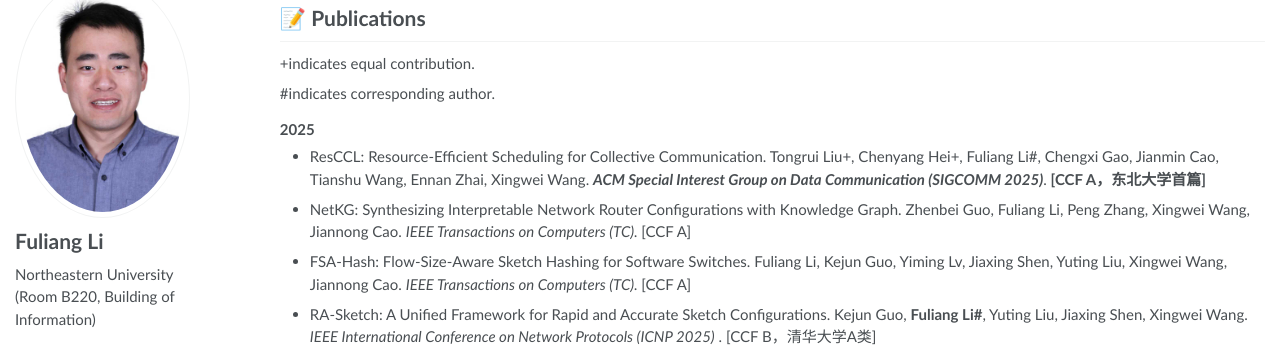
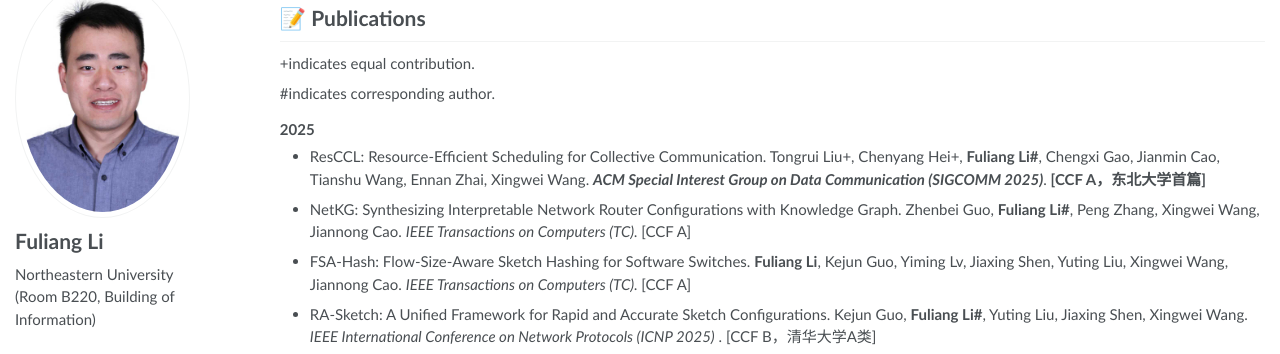
Before and after one commit to Fuliang-Li/Fuliang-Li.github.io, a Jekyll site: the page built from _pages/about.md, in a window 1280 px wide and 900 px high, scrolled down 1121 px. Shown: the part 113-467 px from the top of the window. Built offline with Jekyll 4.4.1, drawn with Linux system fonts in a browser that asks for light colours; some of the changed text lies outside the part shown.

Commit message:
Update about.md

```diff
--- a/_pages/about.md
+++ b/_pages/about.md
@@ -20,7 +20,7 @@ redirect_from:
 Fuliang Li (李福亮), Professor of Northeastern University. I obtained my Bachelor’s degree in Computer Science and Engineering from Northeastern University in 2009 and was directly admitted to Tsinghua University’s Institute for Network Sciences and Cyberspace as a Ph.D. student, under the supervision of Professor Wu Jianping (<a href="https://www.tsinghua.edu.cn/info/1166/93896.htm" target="_blank">吴建平</a>). I earned my Ph.D. degree from Tsinghua University in 2015. Now, I work with Professor Xingwei Wang (<a href="https://neu.edu.cn/info/1012/3221.htm" target="_blank">王兴伟</a>). My main research interests include computer networks, as well as the bridging between networking and AI.
 
 # 🔥 News
-- *2025.08: &nbsp;🎉🎉 We have two papers accepted by TC [CCF A].
+- 2025.08: &nbsp;🎉🎉 We have two papers accepted by TC [CCF A].
 - *2025.07*: &nbsp;🎉🎉🎉🎉🎉🎉We have one paper accepted by **SIGCOMM 2025** [CCF A].
 - *2025.07*: &nbsp;🎉🎉 We have some papers accepted by ICNP [CCF B，清华大学A类].
 - 2025.07: &nbsp;**🎉🎉 IEEE/ACM IWQoS 2025 Best Student Paper Runner-up**
@@ -63,9 +63,9 @@ Fuliang Li (李福亮), Professor of Northeastern University. I obtained my Bach
 
 <h3><strong>2025</strong></h3>
 
-- ResCCL: Resource-Efficient Scheduling for Collective  Communication. Tongrui Liu+, Chenyang Hei+, Fuliang Li#, Chengxi Gao, Jianmin Cao, Tianshu Wang, Ennan Zhai, Xingwei Wang. ***ACM Special Interest Group on Data Communication (SIGCOMM 2025)***.  **[CCF A，东北大学首篇]**
-- NetKG: Synthesizing Interpretable Network Router Configurations with Knowledge Graph. Zhenbei Guo, Fuliang Li, Peng Zhang, Xingwei Wang, Jiannong Cao. <i>  IEEE Transactions on Computers (TC). </i> [CCF A]
-- FSA-Hash: Flow-Size-Aware Sketch Hashing for Software Switches. Fuliang Li, Kejun Guo, Yiming Lv, Jiaxing Shen, Yuting Liu, Xingwei Wang, Jiannong Cao.  <i>  IEEE Transactions on Computers (TC). </i> [CCF A]
+- ResCCL: Resource-Efficient Scheduling for Collective  Communication. Tongrui Liu+, Chenyang Hei+, **Fuliang Li#**, Chengxi Gao, Jianmin Cao, Tianshu Wang, Ennan Zhai, Xingwei Wang. ***ACM Special Interest Group on Data Communication (SIGCOMM 2025)***.  **[CCF A，东北大学首篇]**
+- NetKG: Synthesizing Interpretable Network Router Configurations with Knowledge Graph. Zhenbei Guo, **Fuliang Li#**, Peng Zhang, Xingwei Wang, Jiannong Cao. <i>  IEEE Transactions on Computers (TC). </i> [CCF A]
+- FSA-Hash: Flow-Size-Aware Sketch Hashing for Software Switches. **Fuliang Li**, Kejun Guo, Yiming Lv, Jiaxing Shen, Yuting Liu, Xingwei Wang, Jiannong Cao.  <i>  IEEE Transactions on Computers (TC). </i> [CCF A]
 - RA-Sketch: A Unified Framework for Rapid and Accurate Sketch Configurations. Kejun Guo, **Fuliang Li#**, Yuting Liu, Jiaxing Shen, Xingwei Wang. *IEEE International Conference on Network Protocols (ICNP 2025)* .  [CCF B，清华大学A类]
 - MEC-Sketch: Memory-Efficient Per-Flow Cardinality Measurement in High-Speed Networks. Kejun Guo, **Fuliang Li#**, Yunjie Zhang, Haorui Wan, Jiaxing Shen, Xingwei Wang. *IEEE International Conference on Network Protocols (ICNP 2025)*. [CCF B，清华大学A类]
 - TuCCL: Tailored and Unified Configuration Optimizations for High-Performance Collective Communication Library. Ziming Li, Chenyang Hei, **Fuliang Li#**, Tongrui Liu, Chengxi Gao, Xiuzhu Sha, Xingwei Wang. *IEEE International Conference on Network Protocols (ICNP 2025)*. [CCF B，清华大学A类]
```
